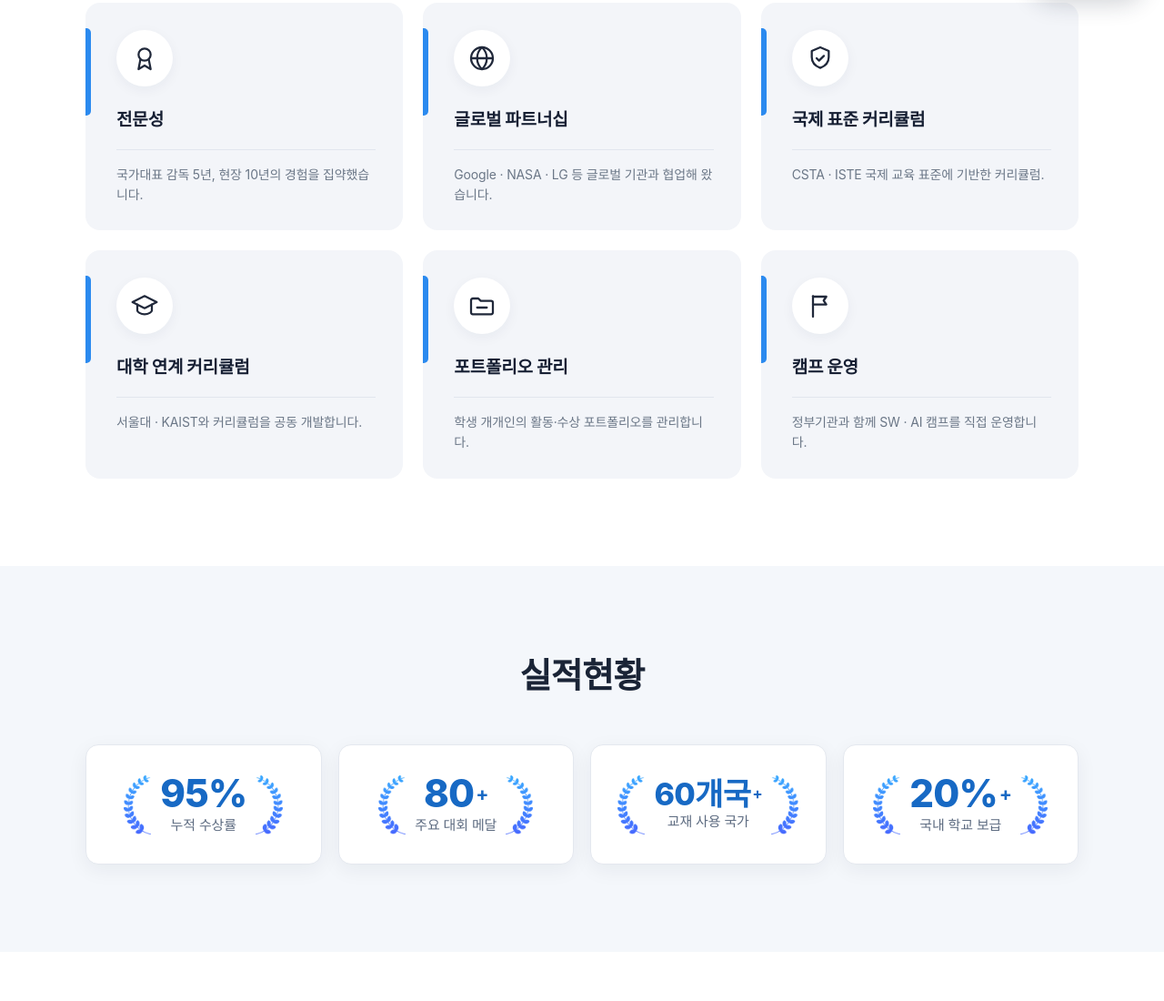
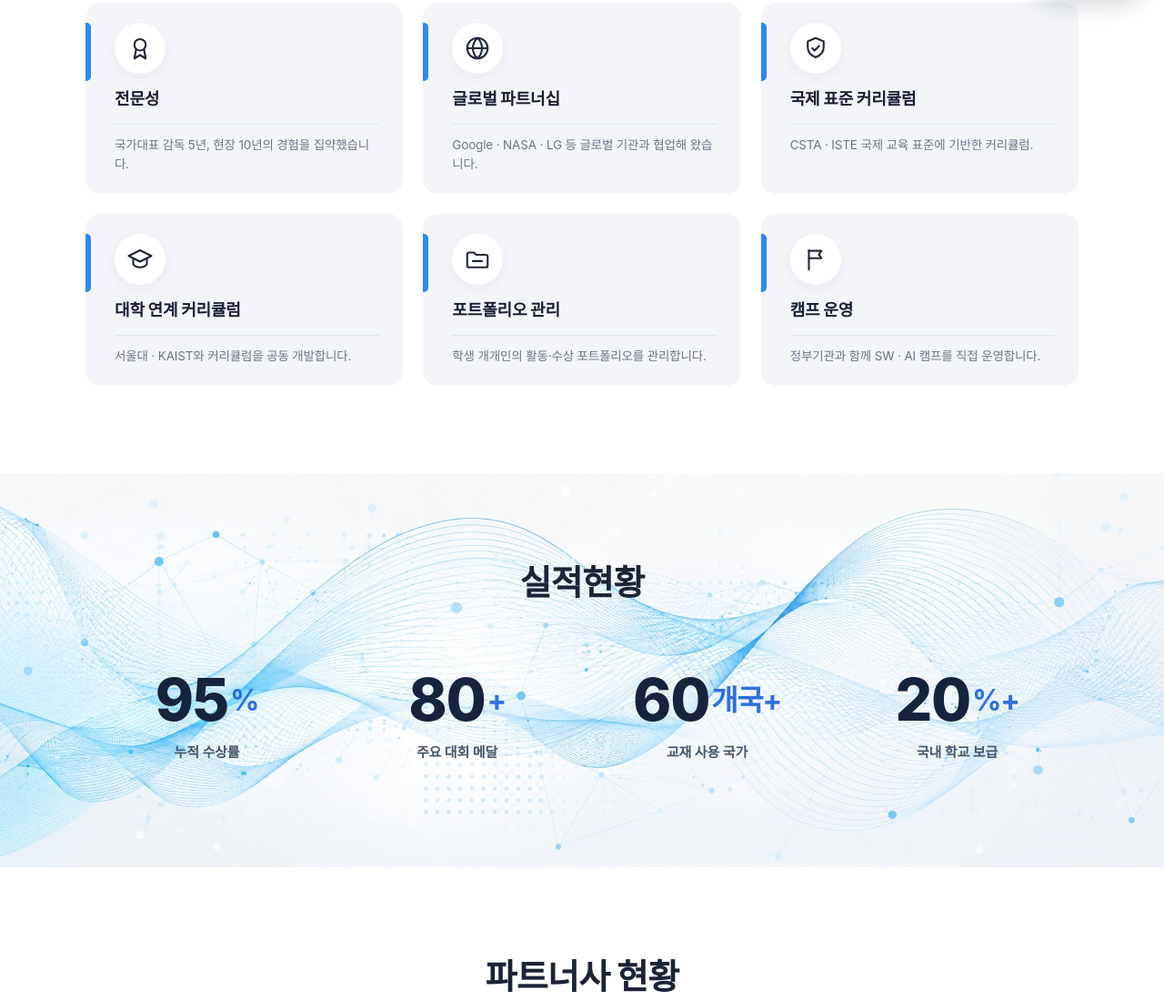
Before and after one commit to uaiaoapa-eng/luxacademy-math, a plain HTML site: page robot.html in a window 1280 px wide. Shown: the part 784-1884 px from the top of the page at 91% size. Drawn offline with Linux system fonts and the light colour scheme; a web font is replaced by a local one.

Commit message:
로봇관: 실적현황을 파동 배경+큰 숫자(예시 스타일)로 변경 + 핵심가치 카드 세로 여백 축소 + '코딩을 처음 시작해도' CTA 배너 삭제
Co-Authored-By: Claude Opus 4.8 <noreply@anthropic.com>

```diff
--- a/robot.html
+++ b/robot.html
@@ -95,14 +95,14 @@
 </section>
 
 <!-- 실적현황 -->
-<section class="sec sec--navy-deep" id="results">
+<section class="sec robstats" id="results">
   <div class="wrap">
     <div class="sec-head reveal"><h2 class="sec-title">실적현황</h2></div>
     <div class="stats reveal">
-      <div class="stat"><span class="stat__laurel stat__laurel--l" aria-hidden="true"><img src="assets/laurel-left.png" alt="" /></span><span class="stat__body"><div class="num" style="font-size:clamp(26px,4vw,42px)">95%</div><div class="label">누적 수상률</div></span><span class="stat__laurel stat__laurel--r" aria-hidden="true"><img src="assets/laurel-right.png" alt="" /></span></div>
-      <div class="stat"><span class="stat__laurel stat__laurel--l" aria-hidden="true"><img src="assets/laurel-left.png" alt="" /></span><span class="stat__body"><div class="num" style="font-size:clamp(26px,4vw,42px)">80<span class="u">+</span></div><div class="label">주요 대회 메달</div></span><span class="stat__laurel stat__laurel--r" aria-hidden="true"><img src="assets/laurel-right.png" alt="" /></span></div>
-      <div class="stat"><span class="stat__laurel stat__laurel--l" aria-hidden="true"><img src="assets/laurel-left.png" alt="" /></span><span class="stat__body"><div class="num" style="font-size:clamp(22px,3vw,34px)">60개국<span class="u">+</span></div><div class="label">교재 사용 국가</div></span><span class="stat__laurel stat__laurel--r" aria-hidden="true"><img src="assets/laurel-right.png" alt="" /></span></div>
-      <div class="stat"><span class="stat__laurel stat__laurel--l" aria-hidden="true"><img src="assets/laurel-left.png" alt="" /></span><span class="stat__body"><div class="num" style="font-size:clamp(26px,4vw,42px)">20%<span class="u">+</span></div><div class="label">국내 학교 보급</div></span><span class="stat__laurel stat__laurel--r" aria-hidden="true"><img src="assets/laurel-right.png" alt="" /></span></div>
+      <div class="stat"><div class="num">95<span class="u">%</span></div><div class="label">누적 수상률</div></div>
+      <div class="stat"><div class="num">80<span class="u">+</span></div><div class="label">주요 대회 메달</div></div>
+      <div class="stat"><div class="num">60<span class="u">개국+</span></div><div class="label">교재 사용 국가</div></div>
+      <div class="stat"><div class="num">20<span class="u">%+</span></div><div class="label">국내 학교 보급</div></div>
     </div>
   </div>
 </section>
@@ -299,10 +299,6 @@
   </div>
 </section>
 
-<section class="cta-banner">
-  <div class="wrap"><h2>코딩을 처음 시작해도 괜찮습니다</h2><p>국제대회 수상까지, 럭스아카데미 로봇관이 함께합니다.</p><a href="#apply" class="btn btn--gold">상담 신청</a></div>
-</section>
-
 </main>
 
 <footer class="footer"><div class="wrap">
--- a/styles.css
+++ b/styles.css
@@ -244,8 +244,17 @@ body.home .gnb:not(.gnb--solid) .gnb__drop a:hover , body.robot-page .gnb:not(.g
 .stat .label { margin-top: 0; font-size: 15px; color: var(--paper-mute); }
 .stat__laurel { width: 30px; height: 66px; flex: 0 0 auto; pointer-events: none; }
 .stat__laurel img { width: 100%; height: 100%; object-fit: contain; display: block; }
-body.home .stat, body.robot-page .stat { flex-direction: row; gap: 10px; }
+body.home .stat { flex-direction: row; gap: 10px; }
 .stat__body { display: flex; flex-direction: column; align-items: center; }
+
+/* 로봇관 실적현황 — 파동 배경 위 큰 숫자 (예시 스타일) */
+#results.robstats { background: #f3f8ff url("assets/robot-stats-bg.jpg") center center / cover no-repeat; }
+#results.robstats .stats { gap: 8px; }
+#results.robstats .stat { background: transparent; border: none; box-shadow: none; padding: 18px 12px; }
+#results.robstats .num { font-size: clamp(40px, 6vw, 64px); color: #16233d; min-height: auto; }
+#results.robstats .num .u { color: #2f6fe0; }
+#results.robstats .label { margin-top: 10px; font-size: 15px; font-weight: 600; color: #45566e; }
+@media (max-width: 768px) { #results.robstats .num { font-size: clamp(32px, 9vw, 44px); } }
 @media (max-width: 768px) { .stat__laurel { display: none; } }
 
 .record-band {
@@ -496,12 +505,12 @@ a.rt-card:hover { transform: translateY(-5px); box-shadow: 0 16px 34px rgba(20,4
 
 /* 핵심가치 카드 (교육과정 레퍼런스 스타일) */
 .cv-grid { display: grid; grid-template-columns: repeat(3, 1fr); gap: 22px; }
-.cv-card { position: relative; background: #f3f5f9; border-radius: 16px; padding: 30px 30px 28px 34px; overflow: hidden; }
-.cv-card::before { content: ""; position: absolute; left: 0; top: 28px; width: 6px; height: 96px; background: var(--gold); border-radius: 0 5px 5px 0; }
-.cv-card__ic { width: 62px; height: 62px; border-radius: 50%; background: #fff; display: grid; place-items: center; box-shadow: 0 4px 14px rgba(20,40,80,.05); color: #20283a; }
-.cv-card__ic svg { width: 32px; height: 32px; }
-.cv-card__t { margin-top: 22px; font-size: 19px; font-weight: 800; color: #161f33; padding-bottom: 16px; border-bottom: 1px solid #e1e6ee; }
-.cv-card__d { margin-top: 16px; font-size: 14px; line-height: 1.6; color: #6b7787; }
+.cv-card { position: relative; background: #f3f5f9; border-radius: 16px; padding: 22px 26px 22px 32px; overflow: hidden; }
+.cv-card::before { content: ""; position: absolute; left: 0; top: 22px; width: 6px; height: 64px; background: var(--gold); border-radius: 0 5px 5px 0; }
+.cv-card__ic { width: 56px; height: 56px; border-radius: 50%; background: #fff; display: grid; place-items: center; box-shadow: 0 4px 14px rgba(20,40,80,.05); color: #20283a; }
+.cv-card__ic svg { width: 30px; height: 30px; }
+.cv-card__t { margin-top: 14px; font-size: 18px; font-weight: 800; color: #161f33; padding-bottom: 12px; border-bottom: 1px solid #e1e6ee; }
+.cv-card__d { margin-top: 12px; font-size: 13.5px; line-height: 1.55; color: #6b7787; }
 @media (max-width: 900px) { .cv-grid { grid-template-columns: repeat(2, 1fr); } }
 @media (max-width: 560px) { .cv-grid { grid-template-columns: 1fr; } }
 .kdt-hero__sub { margin-top: 18px; font-size: clamp(16px, 1.9vw, 19px); color: rgba(255, 255, 255, 0.9); line-height: 1.7; }
```
Also changed, not shown: assets/robot-stats-bg.jpg (added).
